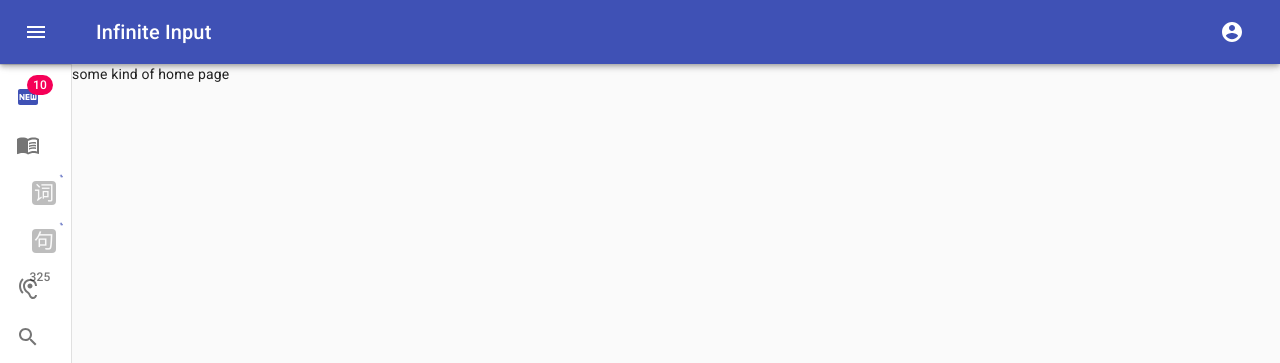
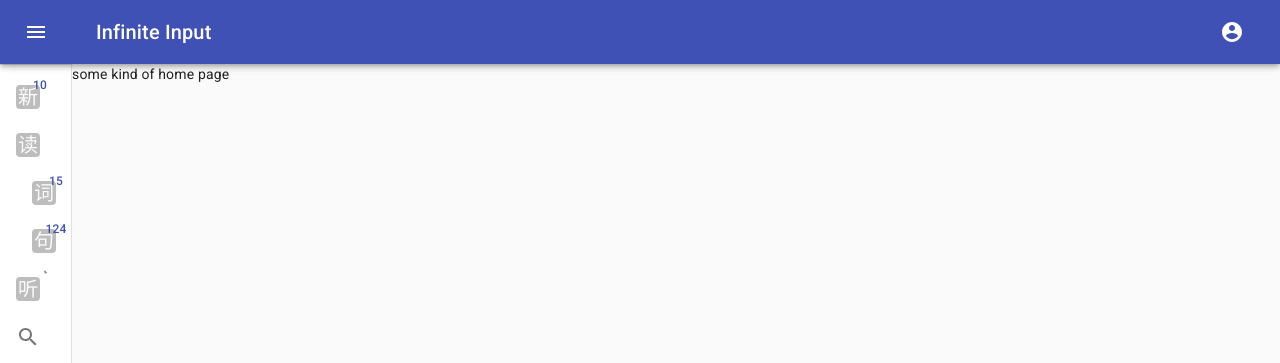
Before and after one commit to xavier-taylor/infinite-input, a React (Create React App) app in the folder webapp/: page / in a window 1280 px wide. Shown: the top 363 px of the page. Built offline with nearby package versions, Linux system fonts and the light colour scheme.

Commit message:
added nested layers to menu including loading states

```diff
--- a/webapp/src/Components/MenuDrawer.tsx
+++ b/webapp/src/Components/MenuDrawer.tsx
@@ -5,12 +5,6 @@ import {
   Divider,
   List,
   ListSubheader,
-  ListItemAvatar,
-  Tooltip,
-  Typography,
-  Avatar,
-  CircularProgress,
-  Badge,
 } from '@material-ui/core';
 import { makeStyles } from '@material-ui/core/styles';
 import clsx from 'clsx';
@@ -19,8 +13,6 @@ import ListItem from '@material-ui/core/ListItem';
 import ListItemIcon from '@material-ui/core/ListItemIcon';
 import Collapse from '@material-ui/core/Collapse';
 import ListItemText from '@material-ui/core/ListItemText';
-import HearingIcon from '@material-ui/icons/Hearing';
-import MenuBookIcon from '@material-ui/icons/MenuBook';
 import SearchIcon from '@material-ui/icons/Search';
 import SettingsApplicationsIcon from '@material-ui/icons/SettingsApplications';
 import KeyboardIcon from '@material-ui/icons/Keyboard';
@@ -28,20 +20,17 @@ import BrushIcon from '@material-ui/icons/Brush';
 import { DrawerState } from '../Pages/App';
 import useMediaQuery from '@material-ui/core/useMediaQuery';
 import { useHistory } from 'react-router-dom';
-import {
-  FiberNew,
-  FilterList,
-  Notes,
-  ShortText,
-  Subject,
-} from '@material-ui/icons';
+import { MenuListItem } from './MenuListItem';
 
-// because I couldn't understand the baloney here: https://material-ui.com/guides/typescript/#usage-of-component-prop
-// I didn't end up using the react Router Link (for example, as a component prop to the ListItems), instead I use the useHistory hook hehehe
+// Fake data waiting on real integration
+const FAKE_NEW_WORDS = 10;
+const FAKE_READ_WORDS = 15;
+const FAKE_READ_DOCUMENTS = 124;
+const FAKE_LISTEN_WORDS = 3;
+const FAKE_LISTEN_DOCUMENTS = 209;
 
 const drawerWidth = 240; // TODO make this dynamic/responsive
 
-// TODO understand these styles
 const useStyles = makeStyles((theme) => ({
   toolbarIcon: {
     display: 'flex',
@@ -70,16 +59,6 @@ const useStyles = makeStyles((theme) => ({
       width: theme.spacing(9),
     },
   },
-  nested: {
-    paddingLeft: theme.spacing(4),
-  },
-  avatar: {
-    width: theme.spacing(3),
-    height: theme.spacing(3),
-  },
-  badgeRoot: {
-    color: theme.palette.primary.main,
-  },
 }));
 
 interface DrawerProps {
@@ -98,21 +77,6 @@ const MenuDrawer: React.FC<DrawerProps> = (props) => {
   }, [gt600px, setDrawer]);
   const [openRead, setOpenRead] = useState(true);
   const [openListen, setOpenListen] = useState(false);
-  const tooltipProps = {
-    disableFocusListener: drawerOpen,
-    disableTouchListener: drawerOpen,
-    disableHoverListener: drawerOpen,
-  };
-
-  // TODO extract the 4 study list items
-  const newWordCount = 10;
-  const newWordLoading = false;
-  const listenOrphansLoading = false;
-  const listenOrphansCount = 24;
-  const listenSentenceLoading = false;
-  const listenSentenceCount = 301;
-
-  //https://material.io/design/layout/responsive-layout-grid.html#ui-regions for def of perm vs tmp
 
   return (
     <Drawer
@@ -133,123 +97,77 @@ const MenuDrawer: React.FC<DrawerProps> = (props) => {
       <Divider />
       <div>
         <List>
-          <ListItem onClick={() => history.push('/word/new')} button>
-            {/* TODO add loading or count here */}
-            <ListItemIcon>
-              <Badge color="secondary" badgeContent={newWordCount}>
-                <FiberNew color="primary"></FiberNew>
-              </Badge>
-            </ListItemIcon>
-            <ListItemText primary={'New Words'} />
-          </ListItem>
-          <ListItem
+          <MenuListItem
+            onClick={() => history.push('/word/new')}
+            useBadge
+            badgeContent={FAKE_NEW_WORDS}
+            loadingBadgeContent={false}
+            avatarContent="新"
+            text="New Words"
+          />
+          <MenuListItem
             onClick={() => {
               setOpenRead((prevOpen) => !prevOpen);
             }}
-            button
-          >
-            <ListItemIcon>
-              <MenuBookIcon />
-            </ListItemIcon>
-            <ListItemText primary={'Read'} />
-          </ListItem>
+            text="Read"
+            avatarContent="读"
+            useBadge={!openRead}
+            badgeContent={FAKE_READ_DOCUMENTS + FAKE_READ_WORDS}
+            loadingBadgeContent={false}
+          />
           <Collapse in={openRead}>
-            <Tooltip title="Words" {...tooltipProps}>
-              <ListItem
-                className={classes.nested}
-                onClick={() => history.push('/read/word')}
-                button
-              >
-                {/* TODO add loading or count here */}
-                <ListItemAvatar>
-                  <Badge
-                    badgeContent={
-                      <CircularProgress size="1rem"></CircularProgress>
-                    }
-                  >
-                    <Avatar className={classes.avatar} variant="rounded">
-                      词
-                    </Avatar>
-                  </Badge>
-                </ListItemAvatar>
-                <ListItemText primary={'Words'} />
-              </ListItem>
-            </Tooltip>
-            <Tooltip title="Sentences" {...tooltipProps}>
-              <ListItem
-                className={classes.nested}
-                onClick={() => history.push('/read/sentence')}
-                button
-              >
-                <ListItemAvatar>
-                  <Badge
-                    badgeContent={
-                      <CircularProgress size="1rem"></CircularProgress>
-                    }
-                  >
-                    <Avatar className={classes.avatar} variant="rounded">
-                      句
-                    </Avatar>
-                  </Badge>
-                </ListItemAvatar>
-                <ListItemText primary={'Sentences'} />
-              </ListItem>
-            </Tooltip>
+            <MenuListItem
+              avatarContent="词"
+              useBadge
+              tooltip={!drawerOpen}
+              text="Words"
+              badgeContent={FAKE_READ_WORDS}
+              loadingBadgeContent={false}
+              nest
+              onClick={() => history.push('/read/word')}
+            />
+            <MenuListItem
+              avatarContent="句"
+              useBadge
+              tooltip={!drawerOpen}
+              text="Sentences"
+              badgeContent={FAKE_READ_DOCUMENTS}
+              loadingBadgeContent={false}
+              nest
+              onClick={() => history.push('/read/sentence')}
+            />
           </Collapse>
-          <ListItem onClick={() => setOpenListen(!openListen)} button>
-            <ListItemIcon>
-              <Badge
-                max={999}
-                invisible={openListen}
-                badgeContent={listenOrphansCount + listenSentenceCount}
-              >
-                <HearingIcon />
-              </Badge>
-            </ListItemIcon>
-            <ListItemText primary={'Listen'} />
-          </ListItem>
+          <MenuListItem
+            onClick={() => {
+              setOpenListen((prevOpen) => !prevOpen);
+            }}
+            text="Listen"
+            avatarContent="听"
+            useBadge={!openListen}
+            badgeContent={undefined}
+            loadingBadgeContent={true}
+          />
           <Collapse in={openListen}>
-            <Tooltip title="Words" {...tooltipProps}>
-              <ListItem
-                className={classes.nested}
-                onClick={() => history.push('/listen/word')}
-                button
-              >
-                {/* TODO add loading or count here */}
-                <ListItemAvatar>
-                  <Badge
-                    classes={{ root: classes.badgeRoot }}
-                    max={999}
-                    badgeContent={listenOrphansCount}
-                  >
-                    <Avatar className={classes.avatar} variant="rounded">
-                      词
-                    </Avatar>
-                  </Badge>
-                </ListItemAvatar>
-                <ListItemText primary={'Words'} />
-              </ListItem>
-            </Tooltip>
-            <Tooltip title="Sentences" {...tooltipProps}>
-              <ListItem
-                className={classes.nested}
-                onClick={() => history.push('/listen/sentence')}
-                button
-              >
-                <ListItemAvatar>
-                  <Badge
-                    max={999}
-                    color="secondary"
-                    badgeContent={listenSentenceCount}
-                  >
-                    <Avatar className={classes.avatar} variant="rounded">
-                      句
-                    </Avatar>
-                  </Badge>
-                </ListItemAvatar>
-                <ListItemText primary={'Sentences'} />
-              </ListItem>
-            </Tooltip>
+            <MenuListItem
+              avatarContent="词"
+              useBadge
+              tooltip={!drawerOpen}
+              text="Words"
+              badgeContent={undefined}
+              loadingBadgeContent={true}
+              nest
+              onClick={() => history.push('/listen/word')}
+            />
+            <MenuListItem
+              avatarContent="句"
+              useBadge
+              tooltip={!drawerOpen}
+              text="Sentences"
+              badgeContent={undefined}
+              loadingBadgeContent={true}
+              nest
+              onClick={() => history.push('/listen/sentence')}
+            />
           </Collapse>
           <ListItem onClick={() => history.push('/browse')} button>
             <ListItemIcon>
--- /dev/null
+++ b/webapp/src/Components/MenuListItem.tsx
@@ -0,0 +1,91 @@
+import {
+  Badge,
+  ListItem,
+  ListItemAvatar,
+  ListItemText,
+  CircularProgress,
+  Avatar,
+} from '@material-ui/core';
+import React from 'react';
+import { makeStyles } from '@material-ui/core/styles';
+import clsx from 'clsx';
+import { OptionalTooltip } from './OptionalTooltip';
+
+const useStyles = makeStyles((theme) => ({
+  avatar: {
+    width: theme.spacing(3),
+    height: theme.spacing(3),
+  },
+  nested: {
+    paddingLeft: theme.spacing(4),
+  },
+  badge: {
+    color: theme.palette.primary.main,
+  },
+}));
+
+interface CommonProps {
+  onClick: () => void;
+  avatarContent: string;
+  text: string;
+  nest?: boolean;
+  tooltip?: boolean;
+}
+interface WithoutBadge {
+  useBadge: false | undefined;
+}
+interface WithBadge {
+  useBadge: true;
+  badgeContent: number | undefined;
+  loadingBadgeContent: boolean;
+}
+
+type Props = CommonProps & (WithBadge | WithoutBadge);
+
+export const MenuListItem: React.FC<Props> = ({
+  onClick,
+  avatarContent,
+  text,
+  nest = false,
+  tooltip = false,
+  ...optional
+}) => {
+  const classes = useStyles();
+
+  const avatar = (
+    <Avatar
+      className={classes.avatar}
+      variant="rounded"
+      children={avatarContent}
+    />
+  );
+  let badgeAndAvatar;
+  if (optional.useBadge) {
+    const { loadingBadgeContent, badgeContent } = optional;
+    badgeAndAvatar = (
+      <Badge
+        max={999}
+        classes={{ badge: classes.badge }}
+        badgeContent={
+          loadingBadgeContent ? <CircularProgress size="1rem" /> : badgeContent
+        }
+      >
+        {avatar}
+      </Badge>
+    );
+  } else {
+    badgeAndAvatar = avatar;
+  }
+  return (
+    <OptionalTooltip text={text} showTooltip={tooltip}>
+      <ListItem
+        onClick={onClick}
+        className={clsx(nest && classes.nested)}
+        button
+      >
+        <ListItemAvatar>{badgeAndAvatar}</ListItemAvatar>
+        <ListItemText primary={text} />
+      </ListItem>
+    </OptionalTooltip>
+  );
+};
--- /dev/null
+++ b/webapp/src/Components/OptionalTooltip.tsx
@@ -0,0 +1,19 @@
+import { Tooltip } from '@material-ui/core';
+import React, { ReactElement } from 'react';
+
+interface Props {
+  text: string;
+  showTooltip: boolean;
+  children: ReactElement;
+}
+export const OptionalTooltip: React.FC<Props> = ({
+  text,
+  showTooltip,
+  children,
+}) => {
+  if (showTooltip) {
+    return <Tooltip title={text}>{children}</Tooltip>;
+  } else {
+    return <>{children}</>;
+  }
+};
```
